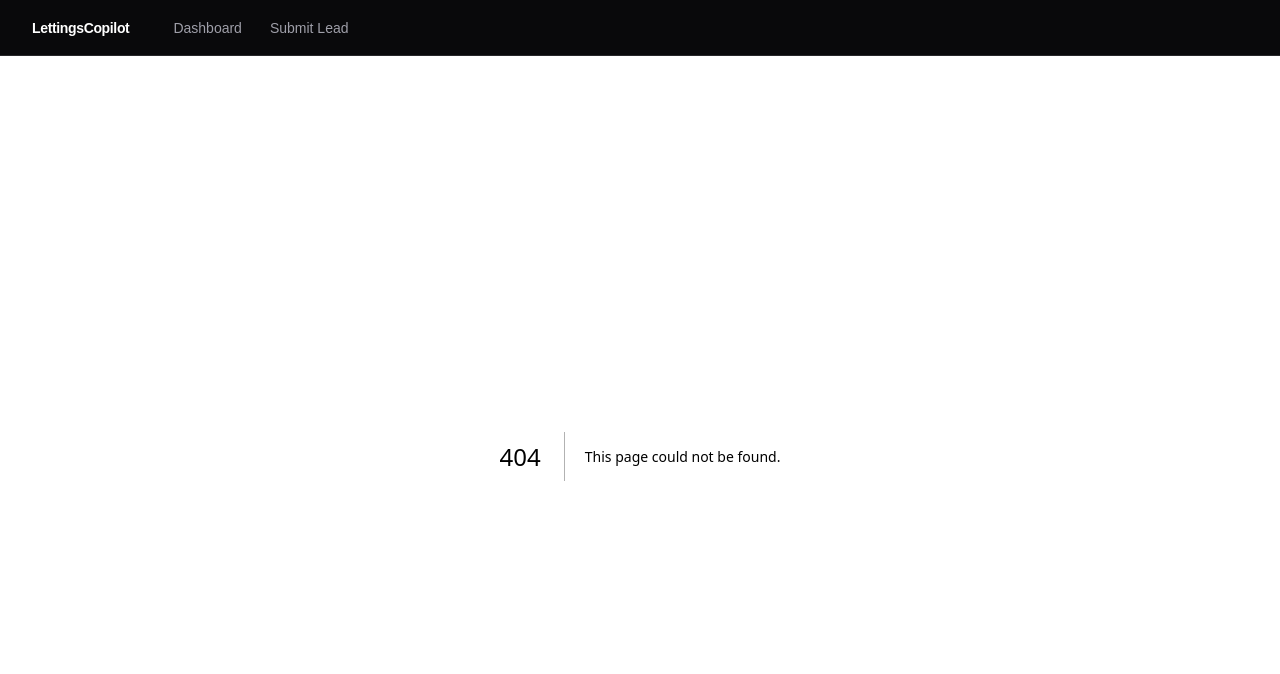
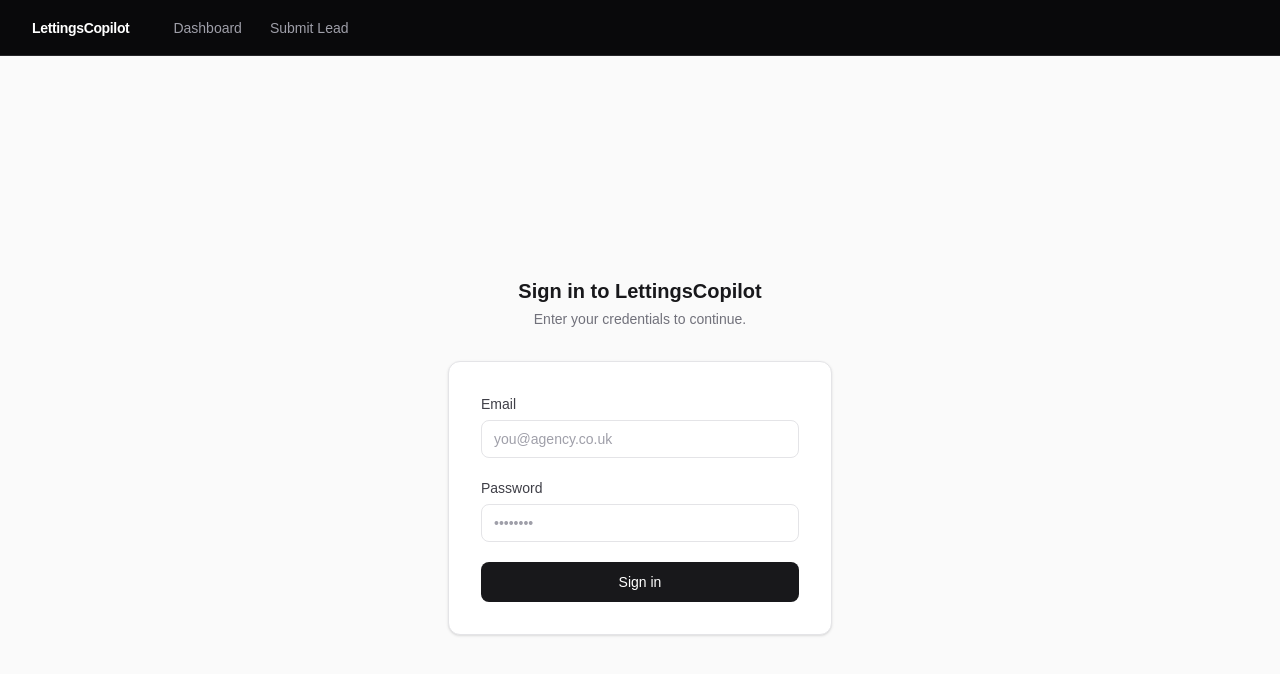
Before and after one commit to J-kingdom/ai-leasing-assistant, a Next.js app: page /login in a window 1280 px wide. Before the commit this address had no page. Shown: the top 674 px of the page. Built offline with nearby package versions, Linux system fonts and the light colour scheme.

Commit message:
protect dashboard with Supabase auth

```diff
--- a/app/Navbar.tsx
+++ b/app/Navbar.tsx
@@ -1,7 +1,8 @@
 'use client'
 
 import Link from 'next/link'
-import { usePathname } from 'next/navigation'
+import { usePathname, useRouter } from 'next/navigation'
+import { createClient } from '@/lib/supabase/client'
 
 const navLinks = [
   { label: 'Dashboard', href: '/dashboard' },
@@ -10,6 +11,14 @@ const navLinks = [
 
 export function Navbar() {
   const pathname = usePathname()
+  const router   = useRouter()
+  const onDashboard = pathname.startsWith('/dashboard')
+
+  async function handleSignOut() {
+    const supabase = createClient()
+    await supabase.auth.signOut()
+    router.push('/login')
+  }
 
   return (
     <header className="sticky top-0 z-50 h-14 flex items-center border-b border-zinc-800 bg-zinc-950">
@@ -35,6 +44,14 @@ export function Navbar() {
             )
           })}
         </nav>
+        {onDashboard && (
+          <button
+            onClick={handleSignOut}
+            className="ml-auto text-sm text-zinc-400 hover:text-white transition-colors"
+          >
+            Sign out
+          </button>
+        )}
       </div>
     </header>
   )
--- /dev/null
+++ b/app/auth/callback/route.ts
@@ -0,0 +1,18 @@
+import { NextResponse } from 'next/server'
+import type { NextRequest } from 'next/server'
+import { createClient } from '@/lib/supabase/server'
+
+export async function GET(request: NextRequest) {
+  const { searchParams, origin } = new URL(request.url)
+  const code = searchParams.get('code')
+
+  if (code) {
+    const supabase = await createClient()
+    const { error } = await supabase.auth.exchangeCodeForSession(code)
+    if (!error) {
+      return NextResponse.redirect(`${origin}/dashboard`)
+    }
+  }
+
+  return NextResponse.redirect(`${origin}/login`)
+}
--- /dev/null
+++ b/app/login/page.tsx
@@ -0,0 +1,90 @@
+'use client'
+
+import { useState } from 'react'
+import { useRouter } from 'next/navigation'
+import { createClient } from '@/lib/supabase/client'
+
+export default function LoginPage() {
+  const router = useRouter()
+  const [email, setEmail]       = useState('')
+  const [password, setPassword] = useState('')
+  const [error, setError]       = useState<string | null>(null)
+  const [loading, setLoading]   = useState(false)
+
+  async function handleSubmit(e: React.FormEvent) {
+    e.preventDefault()
+    setError(null)
+    setLoading(true)
+
+    const supabase = createClient()
+    const { error } = await supabase.auth.signInWithPassword({ email, password })
+
+    if (error) {
+      setError('Invalid email or password.')
+      setLoading(false)
+      return
+    }
+
+    router.replace('/dashboard')
+  }
+
+  return (
+    <main className="min-h-screen bg-zinc-50 flex items-center justify-center px-4">
+      <div className="w-full max-w-sm">
+        <div className="mb-8 text-center">
+          <h1 className="text-xl font-semibold text-zinc-900">Sign in to LettingsCopilot</h1>
+          <p className="mt-1 text-sm text-zinc-500">Enter your credentials to continue.</p>
+        </div>
+
+        <form
+          onSubmit={handleSubmit}
+          className="rounded-xl border border-zinc-200 bg-white p-8 shadow-sm space-y-5"
+        >
+          <div>
+            <label htmlFor="email" className="block text-sm font-medium text-zinc-700 mb-1.5">
+              Email
+            </label>
+            <input
+              id="email"
+              type="email"
+              required
+              autoComplete="email"
+              value={email}
+              onChange={e => setEmail(e.target.value)}
+              className="w-full rounded-lg border border-zinc-200 bg-white px-3 py-2 text-sm text-zinc-900 placeholder:text-zinc-400 focus:outline-none focus:ring-2 focus:ring-blue-500 transition-colors"
+              placeholder="you@agency.co.uk"
+            />
+          </div>
+
+          <div>
+            <label htmlFor="password" className="block text-sm font-medium text-zinc-700 mb-1.5">
+              Password
+            </label>
+            <input
+              id="password"
+              type="password"
+              required
+              autoComplete="current-password"
+              value={password}
+              onChange={e => setPassword(e.target.value)}
+              className="w-full rounded-lg border border-zinc-200 bg-white px-3 py-2 text-sm text-zinc-900 placeholder:text-zinc-400 focus:outline-none focus:ring-2 focus:ring-blue-500 transition-colors"
+              placeholder="••••••••"
+            />
+          </div>
+
+          {error && (
+            <p className="text-sm text-red-600">{error}</p>
+          )}
+
+          <button
+            type="submit"
+            disabled={loading}
+            className="w-full rounded-lg bg-zinc-900 px-4 py-2.5 text-sm font-medium text-white hover:bg-zinc-700 disabled:opacity-50 disabled:cursor-not-allowed transition-colors"
+          >
+            {loading ? 'Signing in…' : 'Sign in'}
+          </button>
+        </form>
+      </div>
+    </main>
+  )
+}
--- /dev/null
+++ b/proxy.ts
@@ -0,0 +1,46 @@
+import { createServerClient } from '@supabase/ssr'
+import { NextResponse } from 'next/server'
+import type { NextRequest } from 'next/server'
+
+export async function proxy(request: NextRequest) {
+  let supabaseResponse = NextResponse.next({ request })
+
+  const supabase = createServerClient(
+    process.env.NEXT_PUBLIC_SUPABASE_URL!,
+    process.env.NEXT_PUBLIC_SUPABASE_ANON_KEY!,
+    {
+      cookies: {
+        getAll() {
+          return request.cookies.getAll()
+        },
+        setAll(cookiesToSet) {
+          cookiesToSet.forEach(({ name, value }) => request.cookies.set(name, value))
+          supabaseResponse = NextResponse.next({ request })
+          cookiesToSet.forEach(({ name, value, options }) =>
+            supabaseResponse.cookies.set(name, value, options)
+          )
+        },
+      },
+    }
+  )
+
+  const { data: { user } } = await supabase.auth.getUser()
+
+  if (!user && request.nextUrl.pathname.startsWith('/dashboard')) {
+    const url = request.nextUrl.clone()
+    url.pathname = '/login'
+    return NextResponse.redirect(url)
+  }
+
+  if (user && request.nextUrl.pathname === '/login') {
+    const url = request.nextUrl.clone()
+    url.pathname = '/dashboard'
+    return NextResponse.redirect(url)
+  }
+
+  return supabaseResponse
+}
+
+export const config = {
+  matcher: ['/dashboard/:path*', '/login'],
+}
```
